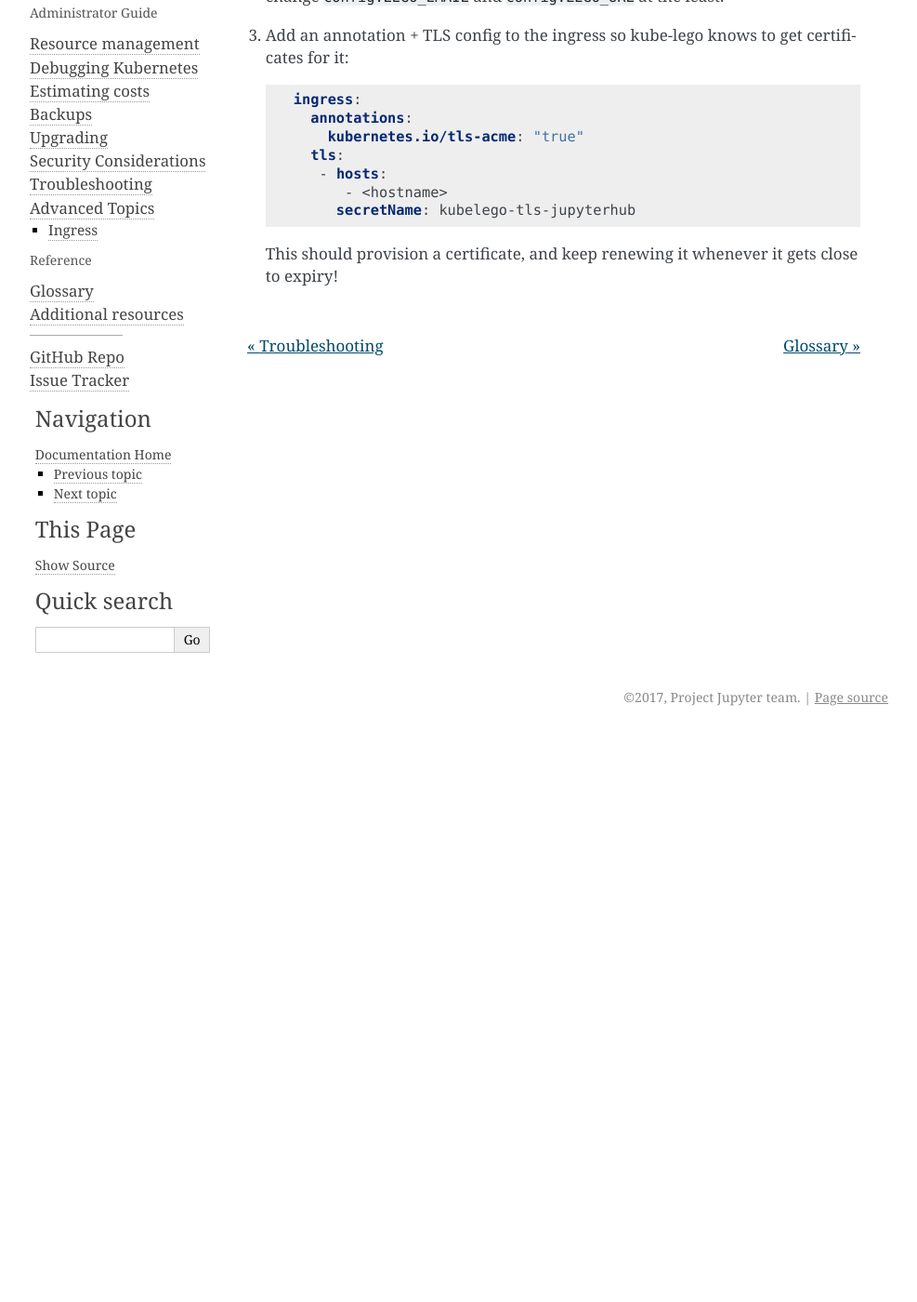
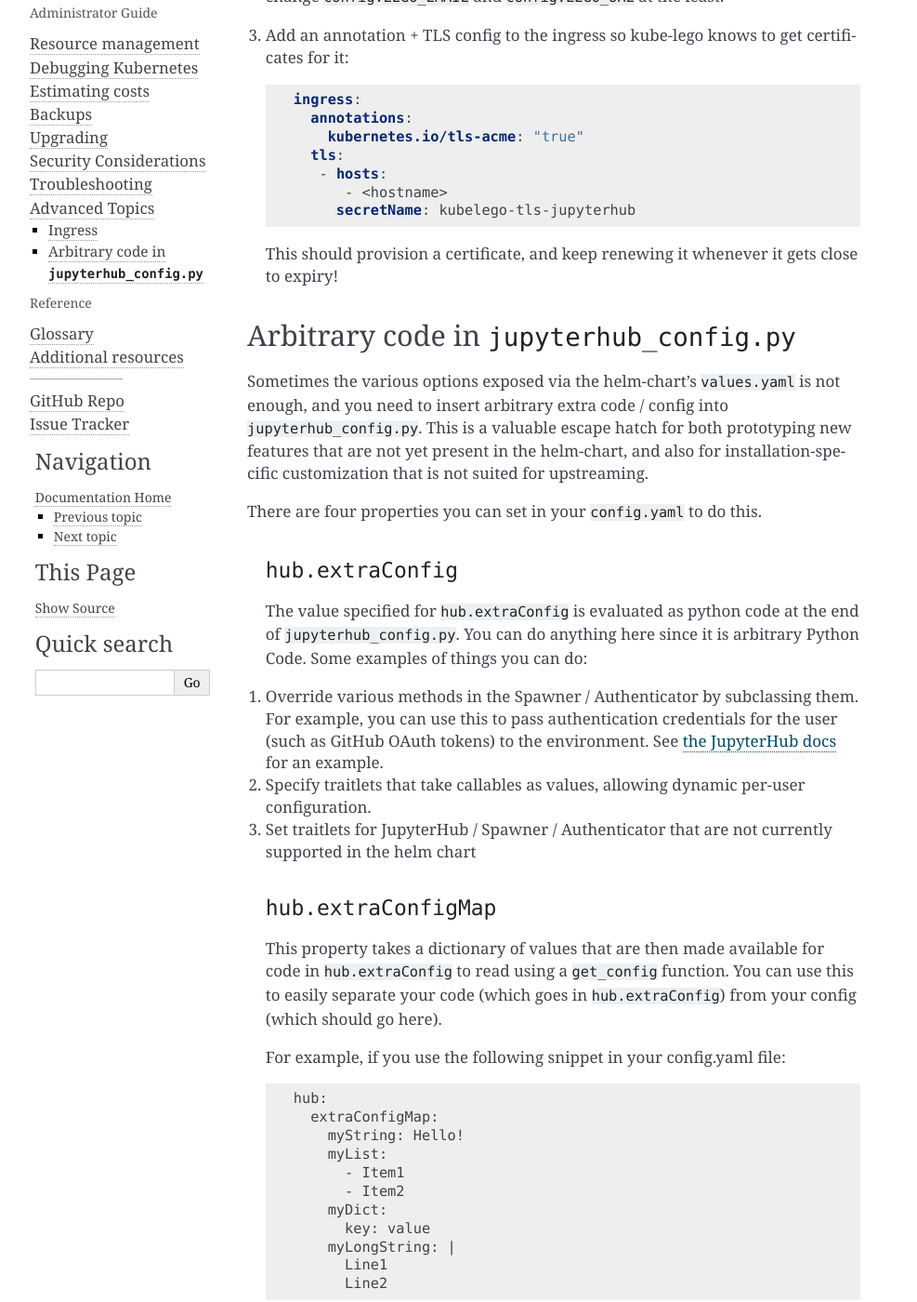
Before and after one commit to jupyterhub/zero-to-jupyterhub-k8s, a Sphinx documentation site: the page built from doc/source/advanced.md, in a window 1280 px wide and 1400 px high, scrolled down 1121 px. Shown: the whole window at 93% size, without its empty margins (154-1141 px from the left). Built offline with Sphinx 7.4.7, drawn with Linux system fonts in a browser that asks for light colours; before the commit the page ends 1910 px from its top, so only the background shows below that; some of the changed text lies outside the part shown.

Commit message:
Document the various ways to customize the hub pod

````diff
--- a/doc/source/advanced.md
+++ b/doc/source/advanced.md
@@ -64,3 +64,87 @@ the nginx ingress controller & google cloud's ingress controller.
 
 This should provision a certificate, and keep renewing it whenever it gets close
 to expiry!
+
+## Arbitrary code in `jupyterhub_config.py`
+
+Sometimes the various options exposed via the helm-chart's `values.yaml` is not
+enough, and you need to insert arbitrary extra code / config into
+`jupyterhub_config.py`. This is a valuable escape hatch for both prototyping new
+features that are not yet present in the helm-chart, and also for
+installation-specific customization that is not suited for upstreaming.
+
+There are four properties you can set in your `config.yaml` to do this.
+
+### `hub.extraConfig`
+
+The value specified for `hub.extraConfig` is evaluated as python code at the end
+of `jupyterhub_config.py`. You can do anything here since it is arbitrary Python
+Code. Some examples of things you can do:
+
+1. Override various methods in the Spawner / Authenticator by subclassing them.
+   For example, you can use this to pass authentication credentials for the user
+   (such as GitHub OAuth tokens) to the environment. See
+   [the JupyterHub docs](http://jupyterhub.readthedocs.io/en/latest/reference/authenticators.html#authentication-state) for
+   an example.
+2. Specify traitlets that take callables as values, allowing dynamic per-user
+   configuration.
+3. Set traitlets for JupyterHub / Spawner / Authenticator that are not currently
+   supported in the helm chart
+
+### `hub.extraConfigMap`
+
+This property takes a dictionary of values that are then made available for code
+in `hub.extraConfig` to read using a `get_config` function. You can use this to
+easily separate your code (which goes in `hub.extraConfig`) from your config
+(which should go here).
+
+For example, if you use the following snippet in your config.yaml file:
+
+```config.yaml
+hub:
+  extraConfigMap:
+    myString: Hello!
+    myList:
+      - Item1
+      - Item2
+    myDict:
+      key: value
+    myLongString: |
+      Line1
+      Line2
+```
+
+In your `hub.extraConfig`,
+
+1. `get_config('custom.myString')` will return a string `"Hello!"`
+2. `get_config('custom.myList')` will return a list `["Item1", "Item2"]`
+3. `get_config('custom.myDict')` will return a dict `{"key": "value"}`
+4. `get_config('custom.myLongString')` will return a string `"Line1\nLine2"`
+5. `get_config('custom.nonExistent')` will return `None` (since you didn't
+    specify any value for `nonExistent`)
+6. `get_config('custom.myDefault', True)` will return `True`, since that is
+    specified as the second parameter (default)
+
+Note that the keys in `hub.extraConfigMap` must be alpha numeric strings
+starting with a character. Dashes and Underscores are not allowed.
+
+### `hub.extraEnv`
+
+This property takes a dictionary that is set as environment variables in the hub
+container. You can use this to either pass in additional config to code in your
+`hub.extraConfig` or set some hub parameters that are not settable by other means.
+
+### `hub.extraContainers`
+
+A list of extra containers that are bundled alongside the hub container in the
+same pod. This is a
+[common pattern](http://blog.kubernetes.io/2015/06/the-distributed-system-toolkit-patterns.html) in
+kubernetes that as a long list of cool use cases. Some example use cases are:
+
+1. Database Proxies, which are sometimes required for the hub to talk to its
+   configured database
+   (in [Google Cloud](https://cloud.google.com/sql/docs/mysql/sql-proxy)) for example
+2. Servers / other daemons that are used by code in your `hub.customConfig`
+
+The items in this list must be valid kubernetes
+[container specifications](https://kubernetes.io/docs/api-reference/v1.8/#container-v1-core).
````
